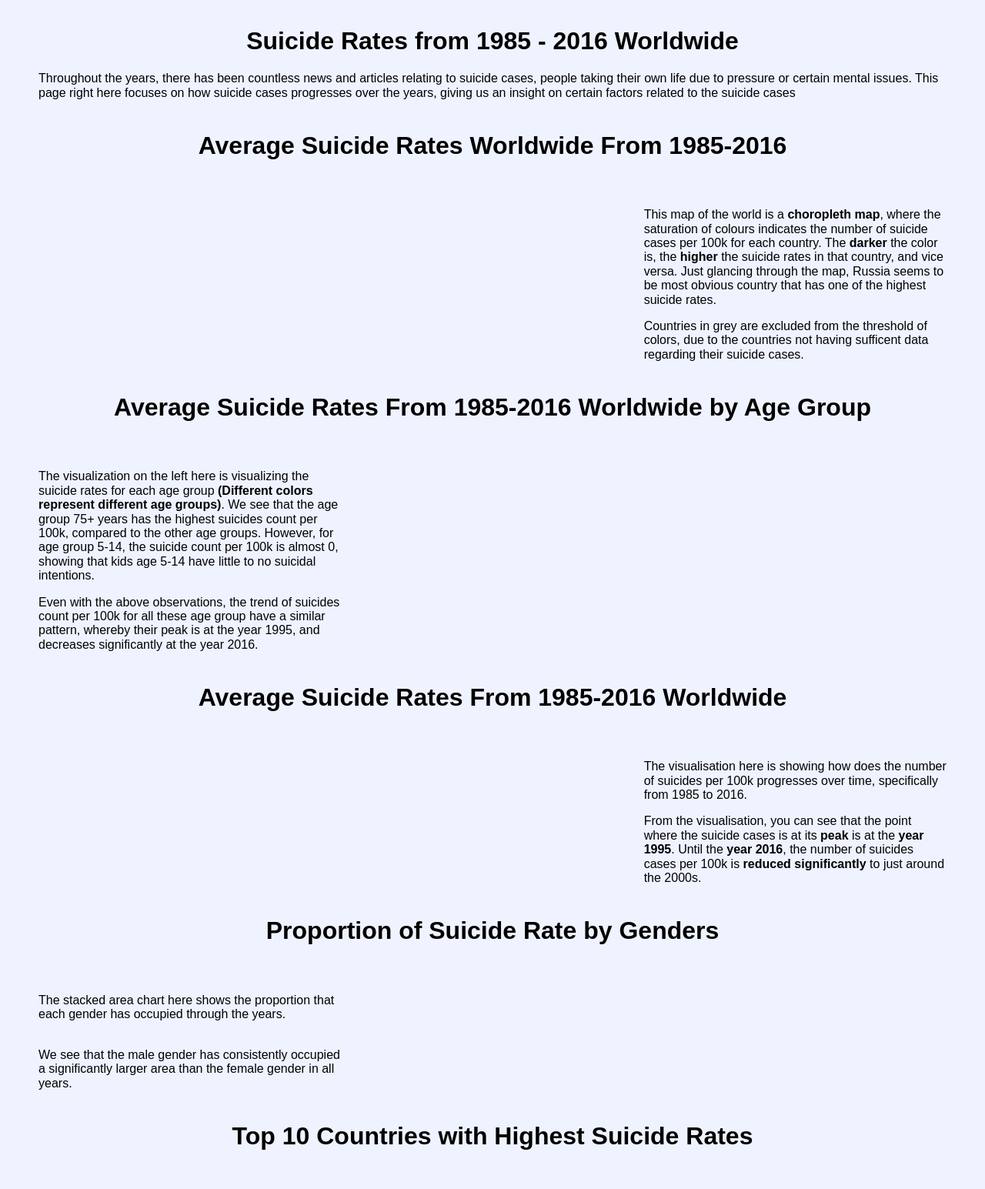
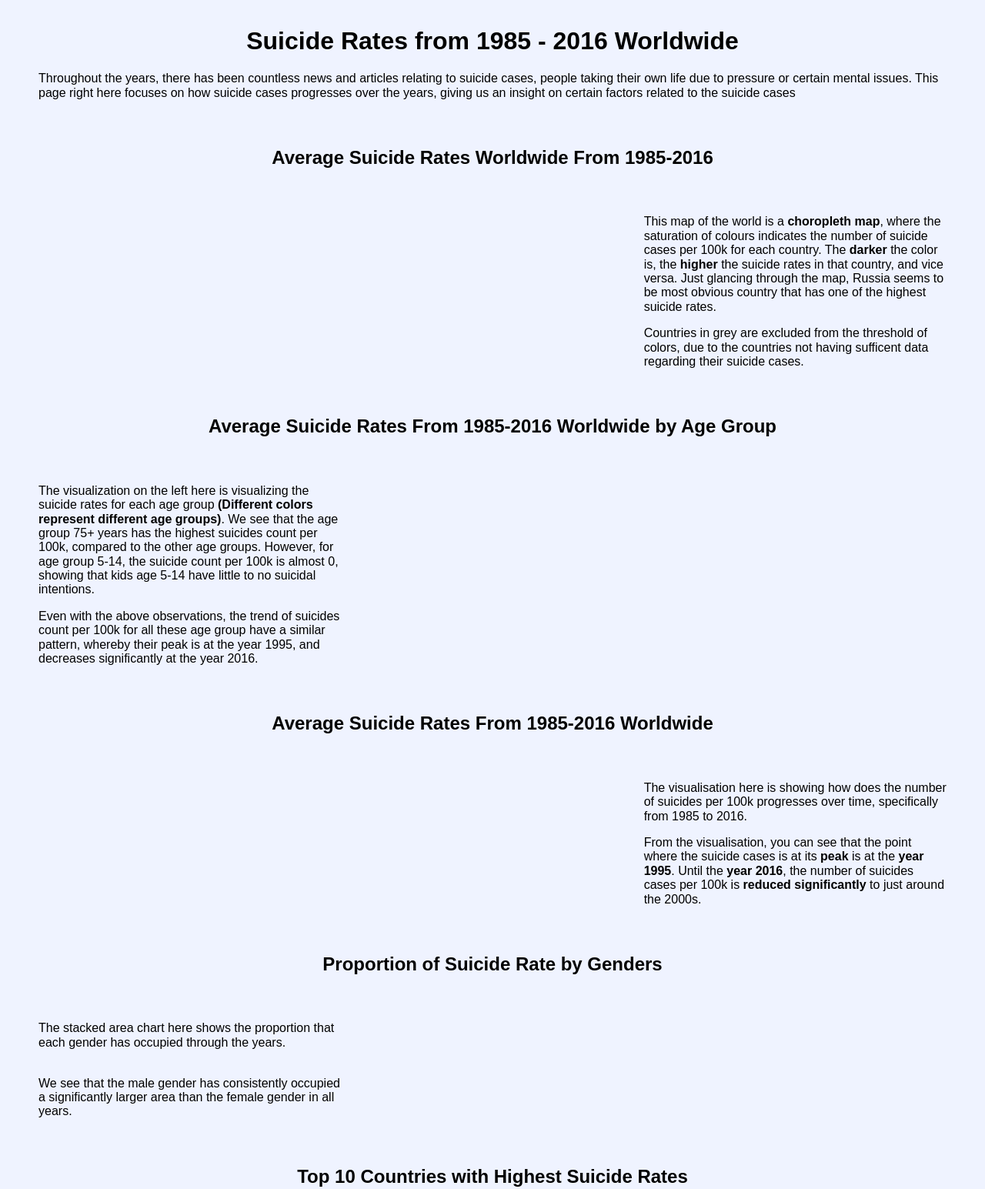
Before and after one commit to mleu0004/FIT3179_Assignment_2, a plain HTML site: page index.html in a window 1280 px wide. Shown: the top 1545 px of the page at 77% size. Drawn offline with nearby package versions, Linux system fonts and the light colour scheme; a script that the page names is missing.

Commit message:
heading sizing

```diff
--- a/index.html
+++ b/index.html
@@ -27,7 +27,7 @@
     <!-- pure grid group -->
     <div class="pure-g">
       <div class="pure-u-1-1">
-        <h1 style="text-align: center;">Suicide Rates from 1985 - 2016 Worldwide</h1>
+        <h1>Suicide Rates from 1985 - 2016 Worldwide</h1>
         <p>Throughout the years, there has been countless news and articles relating to suicide cases,
           people taking their own life due to pressure or certain mental issues. This page right here
           focuses on how suicide cases progresses over the years, giving us an insight on certain factors related to the suicide cases </p>
@@ -39,7 +39,7 @@
     <!-- map mean suicidesPer100k -->
     <div class="pure-g">
       <div class="pure-u-1-1">
-        <h1 style="text-align: center;">Average Suicide Rates Worldwide From 1985-2016</h1>
+        <h2>Average Suicide Rates Worldwide From 1985-2016</h2>
       </div>
     </div>
 
@@ -66,7 +66,7 @@
     <!--line suicides per 100k through years, age group-->
     <div class="pure-g">
       <div class="pure-u-1-1">
-        <h1 style="text-align: center;">Average Suicide Rates From 1985-2016 Worldwide by Age Group</h1>
+        <h2>Average Suicide Rates From 1985-2016 Worldwide by Age Group</h2>
       </div>
     </div>
 
@@ -91,7 +91,7 @@
     <!--line suicides per 100k through years-->
     <div class="pure-g">
       <div class="pure-u-1-1">
-        <h1 style="text-align: center;">Average Suicide Rates From 1985-2016 Worldwide</h1>
+        <h2>Average Suicide Rates From 1985-2016 Worldwide</h2>
       </div>
     </div>
 
@@ -116,7 +116,7 @@
     <!-- pie sex group proportion -->
     <div class="pure-g">
       <div class="pure-u-1-1">
-        <h1 style="text-align: center;">Proportion of Suicide Rate by Genders</h1>
+        <h2>Proportion of Suicide Rate by Genders</h2>
       </div>
     </div>
 
@@ -139,7 +139,7 @@
     <!-- top 10 countries -->
     <div class="pure-g">
       <div class="pure-u-1-1">
-        <h1 style="text-align: center;">Top 10 Countries with Highest Suicide Rates</h1>
+        <h2>Top 10 Countries with Highest Suicide Rates</h2>
       </div>
     </div>
 
@@ -165,7 +165,7 @@
     <!--bar suicide countries matching mental countries (right)-->
     <div class="pure-g">
       <div class="pure-u-1-1">
-        <h1 style="text-align: center;">Top 10 countries with Highest Mental Victims in 2014</h1>
+        <h2 style="text-align: center;">Top 10 countries with Highest Mental Victims in 2014</h2>
       </div>
     </div>
     <div class="pure-g">
--- a/styles.css
+++ b/styles.css
@@ -4,7 +4,13 @@
   }
   h1{
     font-weight: 900;
+    text-align: center;
     /* font-family:'Times New Roman', Times, serif; */
+  }
+
+  h2{
+    font-weight: 900;
+    text-align: center;
   }
 
   body{
```
